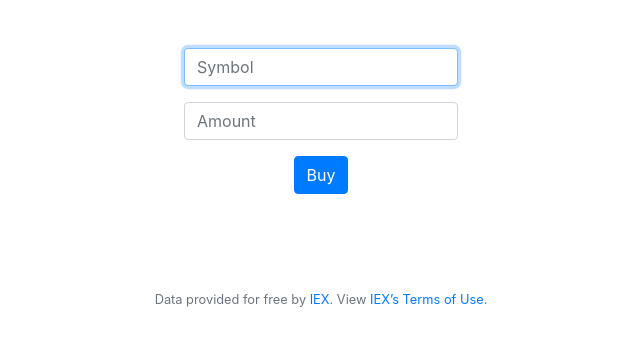
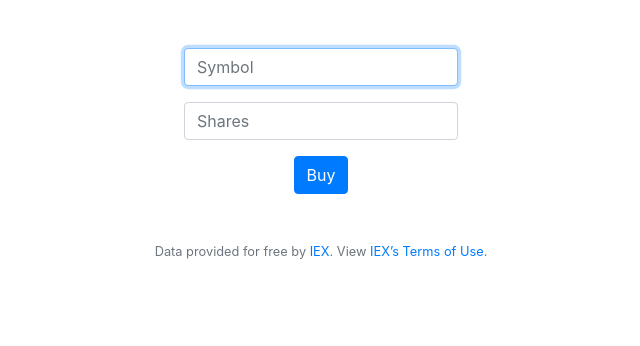
Before and after one commit to JesseKartabani/CS50, a Flask app: page /buy in a window 1280 px wide. Shown: the part 76-422 px from the top of the page, without its empty margins (319-959 px from the left). Run offline with Flask 2, Linux system fonts and the light colour scheme; a user stored in the database is signed in; some libraries are stand-ins or nearby versions.

Commit message:
automated commit by check50 [check50=True]

```diff
--- a/application.py
+++ b/application.py
@@ -99,7 +99,7 @@ def buy():
                 session["user_id"],
             )
             db.execute(
-                "INSERT INTO stocks (userID, symbol, shares, price, operation) VALUES (?, ?, ?, ?, ?)",
+                "INSERT INTO stocks (user_id, symbol, shares, price, operation) VALUES (?, ?, ?, ?, ?)",
                 session["user_id"],
                 symbol.upper(),
                 shares,
--- a/templates/buy.html
+++ b/templates/buy.html
@@ -5,13 +5,15 @@
 {% endblock %}
 
 {% block main %}
+
 <form action="/buy" method="post">
   <div class="form-group">
     <input autocomplete="off" autofocus class="form-control" name="symbol" placeholder="Symbol" type="text">
   </div>
   <div class="form-group">
-            <input autocomplete="off" autofocus class="form-control" name="shares" placeholder="Amount" type="number">
+    <input autocomplete="off" class="form-control" name="shares" placeholder="Shares" type="number">
   </div>
-        <button id="submit" class="btn btn-primary" type="submit">Buy</button>
-    </form><br><br>
+  <button class="btn btn-primary" type="submit">Buy</button>
+</form>
+
 {% endblock %}
```
Also changed, not shown: finance.db. Lines whose indentation alone changed are shown as unchanged.
